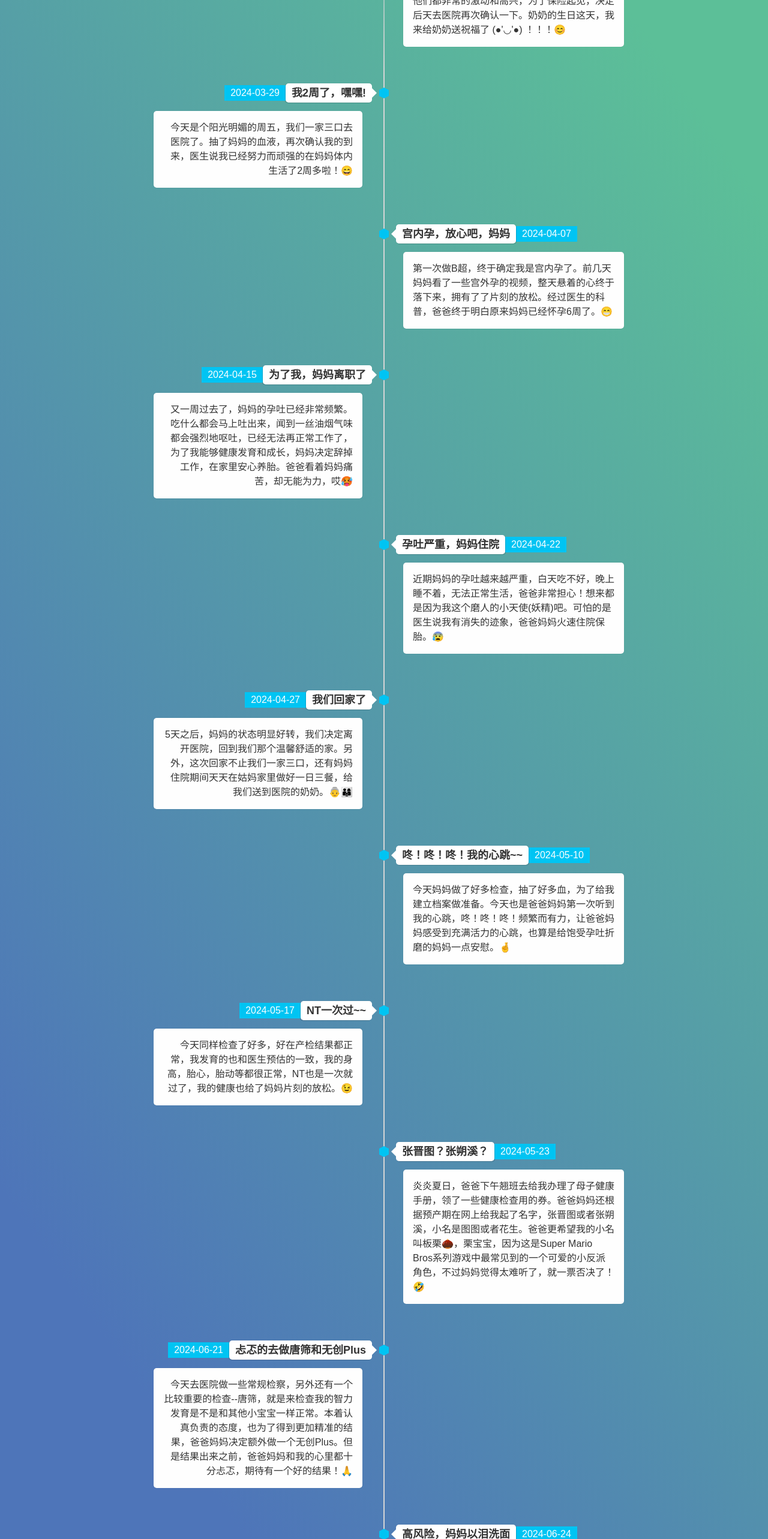
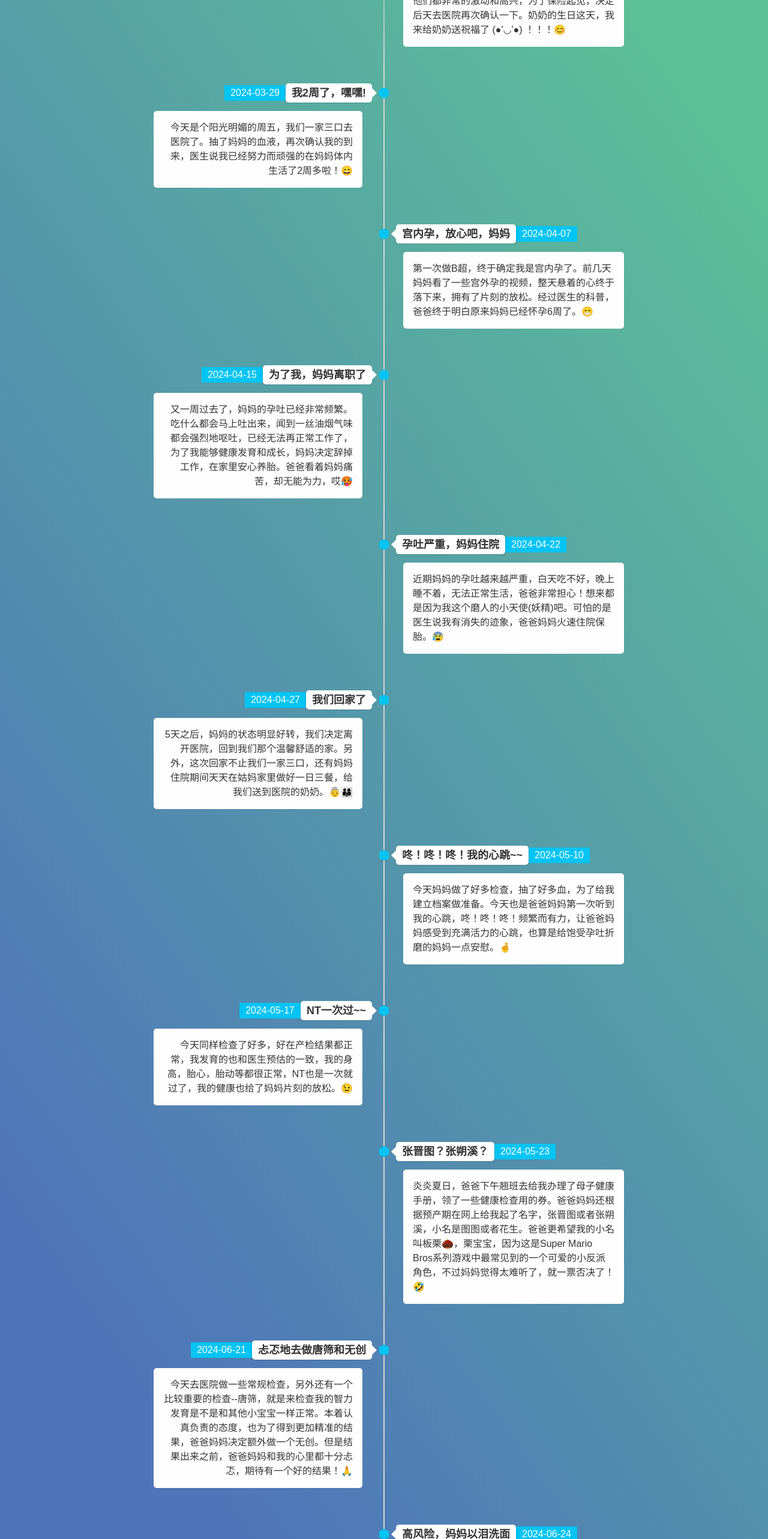
Before and after one commit to youling4438/edward-life, an Angular app: page / in a window 1280 px wide. Shown: the part 234-2800 px from the top of the page at 60% size. Built offline with nearby package versions, Linux system fonts and the light colour scheme; a web font is replaced by a local one.

Commit message:
勘误 by Jenny

```diff
--- a/src/app/time-line/data.ts
+++ b/src/app/time-line/data.ts
@@ -17,7 +17,7 @@ export default [
   },
   {
     date: "2024-04-07",
-    message: "第一次做B超，终于确定我是宫内孕了。前几天妈妈看了一些宫外孕的视频，整天悬着的心终于落下来，拥有了了片刻的放松。经过医生的科普，爸爸终于明白原来妈妈已经怀孕6周了。",
+    message: "第一次做B超，终于确定我是宫内孕了。前几天妈妈看了一些宫外孕的视频，整天悬着的心终于落下来，拥有了片刻的放松。经过医生的科普，爸爸终于明白原来妈妈已经怀孕6周了。",
     title: "宫内孕，放心吧，妈妈",
     mState: "开心",
     fState: "开心 & 疑惑",
@@ -73,15 +73,15 @@ export default [
   },
   {
     date: "2024-06-21",
-    message: "今天去医院做一些常规检察，另外还有一个比较重要的检查--唐筛，就是来检查我的智力发育是不是和其他小宝宝一样正常。本着认真负责的态度，也为了得到更加精准的结果，爸爸妈妈决定额外做一个无创Plus。但是结果出来之前，爸爸妈妈和我的心里都十分忐忑，期待有一个好的结果！",
-    title: "忐忑的去做唐筛和无创Plus",
+    message: "今天去医院做一些常规检查，另外还有一个比较重要的检查--唐筛，就是来检查我的智力发育是不是和其他小宝宝一样正常。本着认真负责的态度，也为了得到更加精准的结果，爸爸妈妈决定额外做一个无创。但是结果出来之前，爸爸妈妈和我的心里都十分忐忑，期待有一个好的结果！",
+    title: "忐忑地去做唐筛和无创",
     mState: "担心",
     fState: "担心",
     mood: "🙏",
   },
   {
     date: "2024-06-24",
-    message: "妈妈早上刷牙的时候接到了医院的电话，告知我的唐筛结果是高风险。虽说唐筛结果的准确率仅为60%，但妈妈依然难以接受我智力不足的结果，在家里恸哭，伤心，三天以泪洗面。然而更加准确的无创Plus则还需要等待三周，医院才会给出检查结果。这段时间里，妈妈终日郁郁寡欢，常常一个人在房间里默默流泪，爸爸只能默默的陪伴在妈妈身边，一起煎熬的等待......",
+    message: "妈妈早上刷牙的时候接到了医院的电话，告知我的唐筛结果是高风险。虽说唐筛结果的准确率仅为60%，但妈妈依然难以接受，在家里恸哭，伤心，三天以泪洗面。然而更加准确的无创则还需要等待三周，医院才会给出检查结果。这段时间里，妈妈终日郁郁寡欢，常常一个人在房间里默默流泪，爸爸只能默默的陪伴在妈妈身边，一起煎熬的等待......",
     title: "高风险，妈妈以泪洗面",
     mState: "崩溃 & 痛苦",
     fState: "伤心",
```
